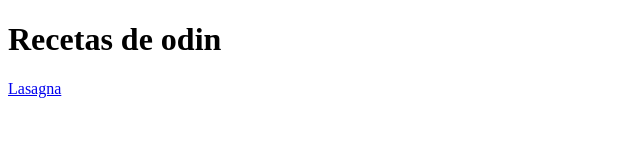
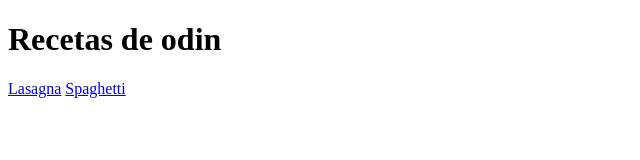
Before and after one commit to 4RM4ND0-121804/odin-recipes, a plain HTML site: page index.html in a window 1280 px wide. Shown: the full height of the page, 0-640 px from the left. Drawn offline with Linux system fonts and the light colour scheme.

Commit message:
Add index.html

```diff
--- a/index.html
+++ b/index.html
@@ -10,6 +10,6 @@
     <h1>Recetas de odin</h1>
 
     <a href="./lasagna.html" target="_blank" rel="noopener noreferrer">Lasagna</a>
-    <a href="./spaghetti.html" target="_blank" rel="noopener noreferrer"></a>
+    <a href="./spaghetti.html" target="_blank" rel="noopener noreferrer">Spaghetti</a>
   </body>
 </html>
```
